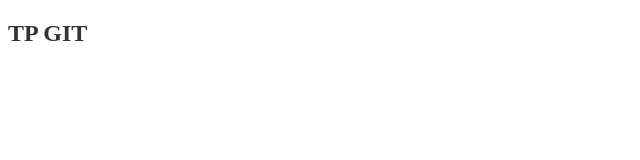
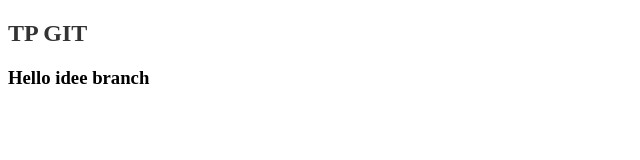
Before and after one commit to oussema50/Tp_Git, a plain HTML site: page index.html in a window 1280 px wide. Shown: the whole page, without its empty margins (0-640 px from the left). Drawn offline with Linux system fonts and the light colour scheme.

Commit message:
create the idee1.txt file and update the index.html

```diff
--- a/index.html
+++ b/index.html
@@ -10,6 +10,6 @@
     </head>
     <body>
         <h2>TP GIT</h2>
-
+        <h3>Hello idee branch</h3>
     </body>
 </html>
```
Also changed, not shown: idee1.txt (added).
